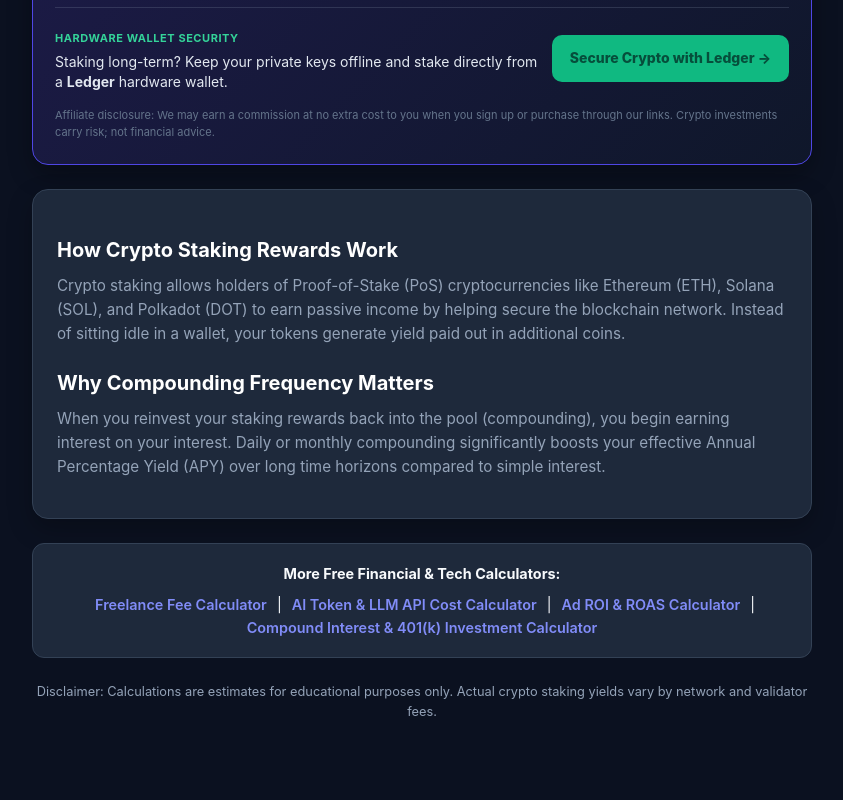
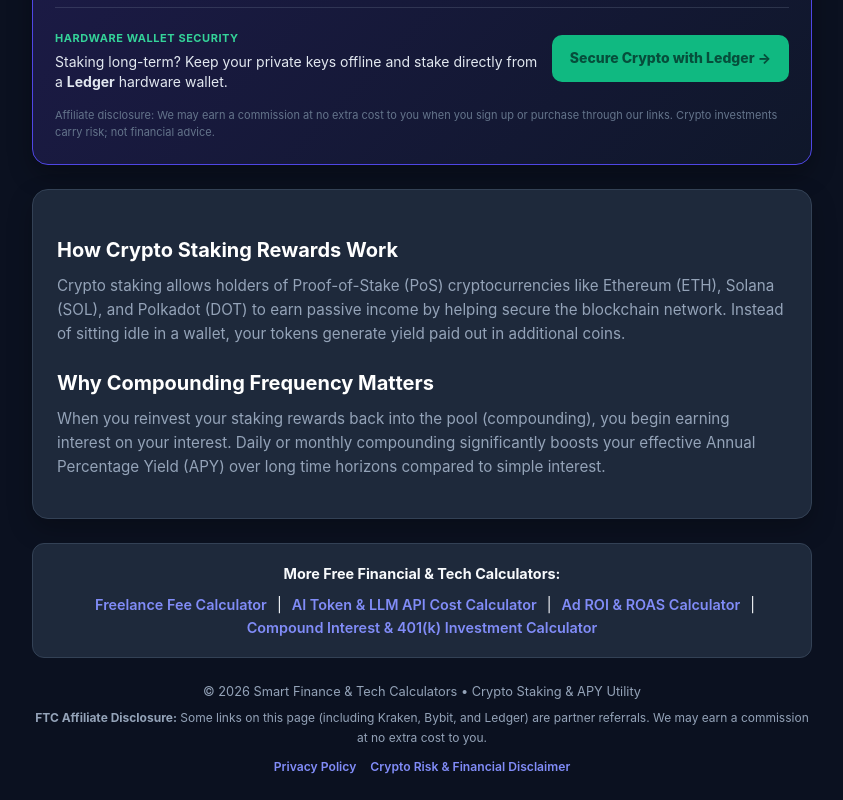
Before and after one commit to valeryivch-maker/crypto-staking-calculator, a plain HTML site: page index.html in a window 1280 px wide. Shown: the part 1054-1854 px from the top of the page, without its empty margins (218-1061 px from the left). Before the commit the page ends 1801 px from the top, so only its background shows below. Drawn offline with Linux system fonts and the light colour scheme.

Commit message:
Add files via upload

```diff
--- a/index.html
+++ b/index.html
@@ -45,7 +45,13 @@
   .cross-links a { color: #818cf8; text-decoration: none; font-weight: 600; margin: 0 6px; }
   .cross-links a:hover { text-decoration: underline; }
   footer { text-align: center; margin-top: 24px; font-size: 0.8rem; color: var(--muted); }
+  .legal-links { display: flex; justify-content: center; gap: 14px; flex-wrap: wrap; margin-top: 10px; }
+  .legal-links a { color: #818cf8; text-decoration: none; font-size: 0.76rem; font-weight: 600; cursor: pointer; }
+  .legal-links a:hover { text-decoration: underline; }
+  .legal-details { max-width: 680px; margin: 12px auto 0; text-align: left; background: var(--surface); border: 1px solid var(--border); border-radius: 10px; padding: 12px 14px; font-size: 0.76rem; line-height: 1.5; color: var(--muted); display: none; }
+  .legal-details.open { display: block; }
 </style>
+
 </head>
 <body>
 <div class="container">
@@ -144,8 +150,20 @@
   </div>
 
   <footer>
-    Disclaimer: Calculations are estimates for educational purposes only. Actual crypto staking yields vary by network and validator fees.
+    <p>&copy; 2026 Smart Finance &amp; Tech Calculators &bull; Crypto Staking &amp; APY Utility</p>
+    <p style="margin-top:6px; font-size:0.75rem;"><strong>FTC Affiliate Disclosure:</strong> Some links on this page (including Kraken, Bybit, and Ledger) are partner referrals. We may earn a commission at no extra cost to you.</p>
+    <div class="legal-links">
+      <a onclick="toggleLegal('privacy')">Privacy Policy</a>
+      <a onclick="toggleLegal('disclaimer')">Crypto Risk &amp; Financial Disclaimer</a>
+    </div>
+    <div id="legal-privacy" class="legal-details">
+      <strong>Privacy Policy (Updated Nov 2026):</strong> All staking and APY calculations run 100% locally in your web browser. We do not collect, store, or transmit your wallet balances, investment amounts, or personal data. We use privacy-first, cookieless Cloudflare Web Analytics solely to measure aggregate traffic without cross-site tracking.
+    </div>
+    <div id="legal-disclaimer" class="legal-details">
+      <strong>Crypto Risk &amp; Financial Disclaimer:</strong> Staking APY rates and reward projections are estimates for informational and educational purposes only and do not constitute investment, tax, or financial advice. Cryptocurrency staking involves market volatility, lock-up periods, validator slashing, and smart-contract risks; always verify current terms directly on the platform.
+    </div>
   </footer>
+
 </div>
 
 <script>
@@ -219,7 +237,16 @@ function copyShareLink() {
   calculate();
 })();
 
+function toggleLegal(type) {
+  ['privacy', 'disclaimer'].forEach(k => {
+    const el = document.getElementById('legal-' + k);
+    if (!el) return;
+    if (k === type) el.classList.toggle('open');
+    else el.classList.remove('open');
+  });
+}
 </script>
+
 
 <!-- Cloudflare Web Analytics --><script type='module' src='https://static.cloudflareinsights.com/beacon.min.js' data-cf-beacon='{"token": "c1d700a5fdf540fa94f43b52a8651a2f"}'></script><!-- End Cloudflare Web Analytics -->
 </body>
```
